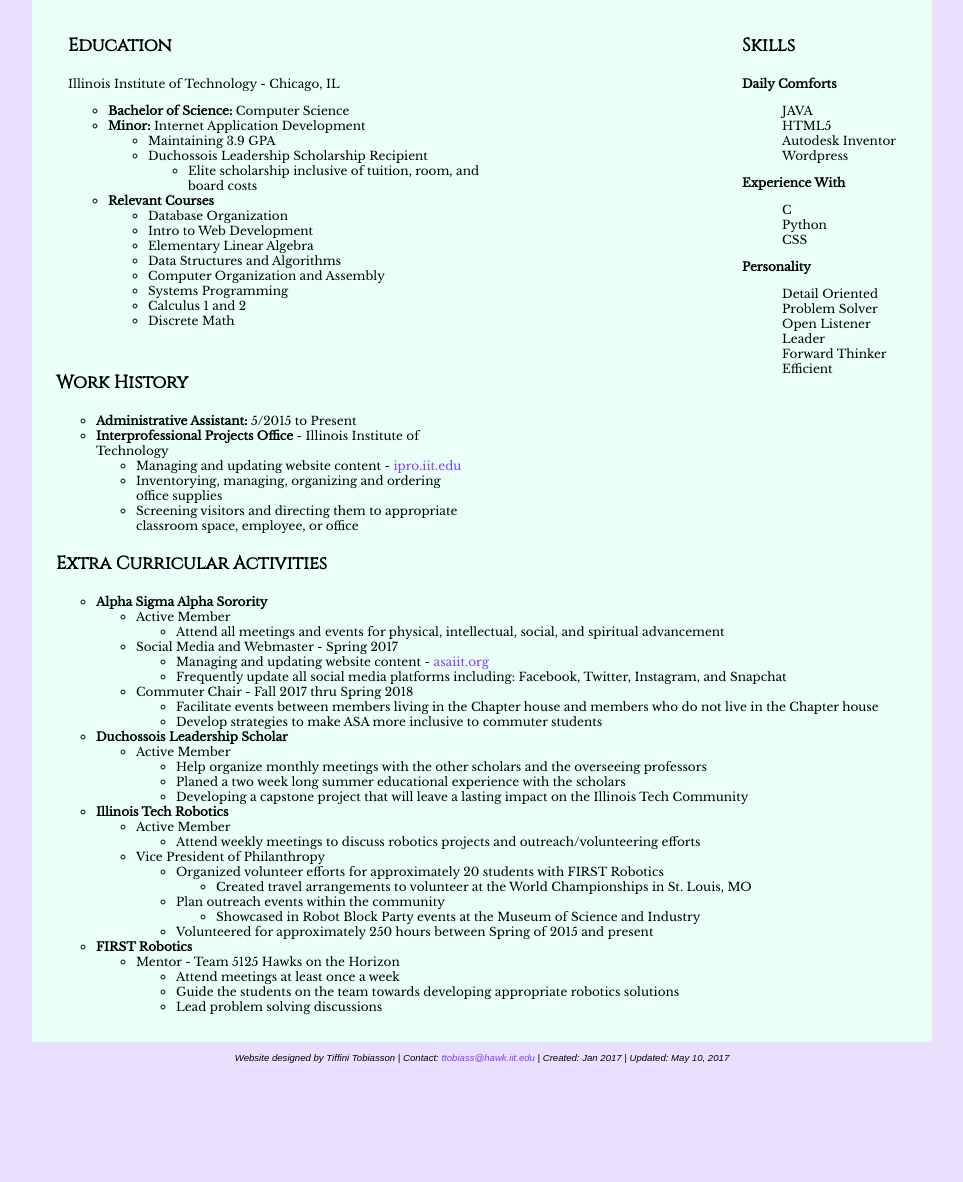
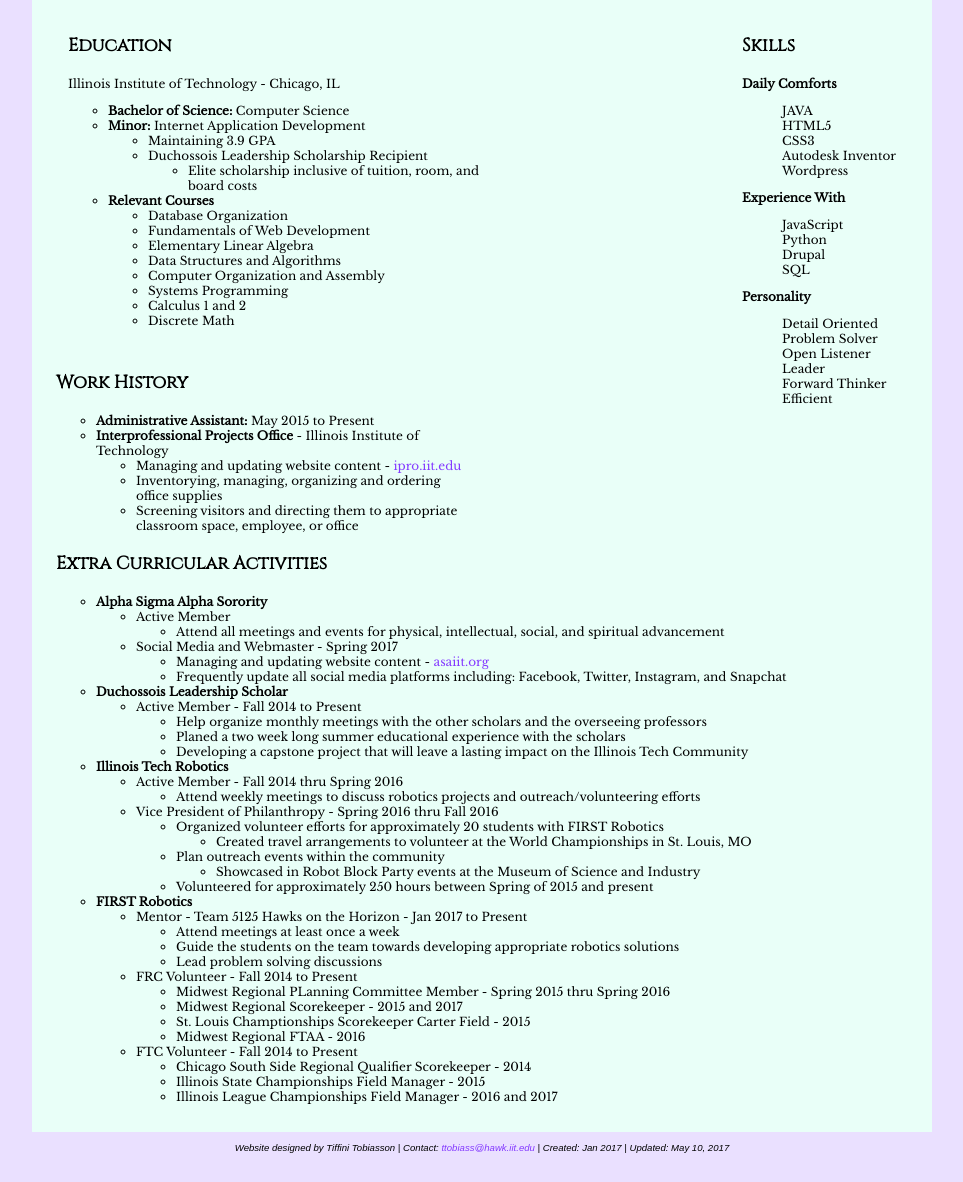
Before and after one commit to ttobiass/ITMD-361-SP17-Project3, a plain HTML site: page Professional_Resume.html in a window 1280 px wide. Shown: the part 253-1435 px from the top of the page, without its empty margins (158-1121 px from the left). Before the commit the page ends 1345 px from the top, so only its background shows below. Drawn offline with nearby package versions, Linux system fonts and the light colour scheme; a web font is replaced by a local one.

Commit message:
Resume Updated

```diff
--- a/Professional_Resume.html
+++ b/Professional_Resume.html
@@ -31,14 +31,16 @@
 					<ul>
 						<li>JAVA</li>
 						<li>HTML5</li>
+						<li>CSS3</li>
 						<li>Autodesk Inventor</li>
 						<li>Wordpress</li>
 					</ul>
 					<p><strong>Experience With</strong></p>
 					<ul>
-						<li>C</li>
+						<li>JavaScript</li>
 						<li>Python</li>
-						<li>CSS</li>
+						<li>Drupal</li>
+						<li>SQL</li>
 					</ul>
 					<p><strong>Personality</strong></p>
 					<ul>
@@ -67,7 +69,7 @@
 						<li><strong>Relevant Courses</strong>
 						<ul>
 							<li>Database Organization</li>
-							<li>Intro to Web Development</li>
+							<li>Fundamentals of Web Development</li>
 							<li>Elementary Linear Algebra</li>
 							<li>Data Structures and Algorithms</li>
 							<li>Computer Organization and Assembly</li>
@@ -81,7 +83,7 @@
 				<div class="work">
 					<h3>Work History</h3>
 					<ul>
-						<li><strong>Administrative Assistant:</strong> 5/2015 to Present</li>
+						<li><strong>Administrative Assistant:</strong>  May 2015 to Present</li>
 						<li><strong>Interprofessional Projects Office</strong> - Illinois Institute of Technology
 							<ul>
 								<li>Managing and updating website content - <a href="ipro.iit.edu">ipro.iit.edu</a></li>
@@ -107,17 +109,11 @@
 										<li>Frequently update all social media platforms including: Facebook, Twitter, Instagram, and Snapchat</li>
 									</ul>
 								</li>
-								<li>Commuter Chair - Fall 2017 thru Spring 2018
-									<ul>
-										<li>Facilitate events between members living in the Chapter house and members who do not live in the Chapter house</li>
-										<li>Develop strategies to make ASA more inclusive to commuter students</li>
-									</ul>
-								</li>
 							</ul>
 						</li>
 						<li><strong>Duchossois Leadership Scholar</strong>
 							<ul>
-								<li>Active Member
+								<li>Active Member - Fall 2014 to Present
 									<ul>
 										<li>Help organize monthly meetings with the other scholars and the overseeing professors</li>
 										<li>Planed a two week long summer educational experience with the scholars</li>
@@ -128,12 +124,12 @@
 						</li>
 						<li><strong>Illinois Tech Robotics</strong>
 							<ul>
-								<li>Active Member
+								<li>Active Member - Fall 2014 thru Spring 2016
 									<ul>
 										<li>Attend weekly meetings to discuss robotics projects and outreach/volunteering efforts</li>
 									</ul>
 								</li>
-								<li>Vice President of Philanthropy
+								<li>Vice President of Philanthropy - Spring 2016 thru Fall 2016
 									<ul>
 										<li>Organized volunteer efforts for approximately 20 students with FIRST Robotics
 											<ul>
@@ -150,13 +146,28 @@
 								</li>
 							</ul>
 						</li>
-						<li><Strong>FIRST Robotics</strong>
+						<li><strong>FIRST Robotics</strong>
 							<ul>
-								<li>Mentor - Team 5125 Hawks on the Horizon
+								<li>Mentor - Team 5125 Hawks on the Horizon - Jan 2017 to Present
 									<ul>
 										<li>Attend meetings at least once a week</li>
 										<li>Guide the students on the team towards developing appropriate robotics solutions</li>
 										<li>Lead problem solving discussions</li>
+									</ul>
+								</li>
+								<li>FRC Volunteer - Fall 2014 to Present
+									<ul>
+										<li>Midwest Regional PLanning Committee Member - Spring 2015 thru Spring 2016</li>
+										<li>Midwest Regional Scorekeeper - 2015 and 2017</li>
+										<li>St. Louis Champtionships Scorekeeper Carter Field - 2015</li>
+										<li>Midwest Regional FTAA - 2016</li>
+									</ul>
+								</li>
+								<li>FTC Volunteer - Fall 2014 to Present
+									<ul>
+										<li>Chicago South Side Regional Qualifier Scorekeeper - 2014</li>
+										<li>Illinois State Championships Field Manager - 2015</li>
+										<li>Illinois League Championships Field Manager - 2016 and 2017</li>
 									</ul>
 								</li>
 							</ul>
```
